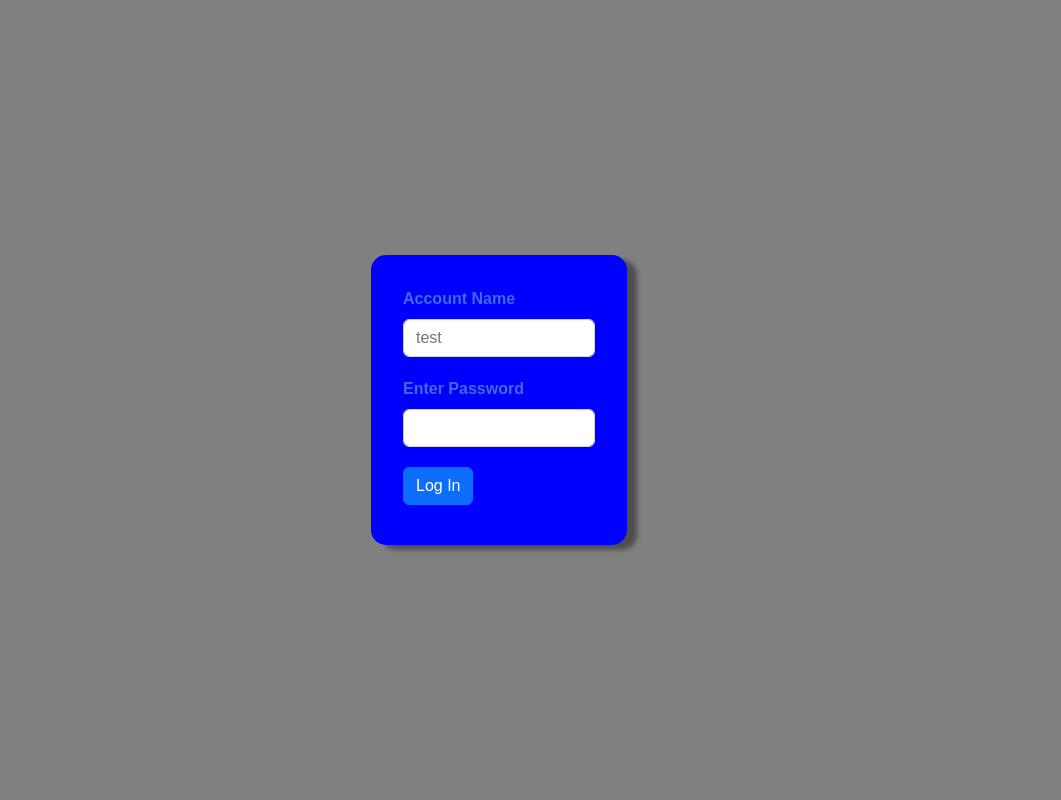
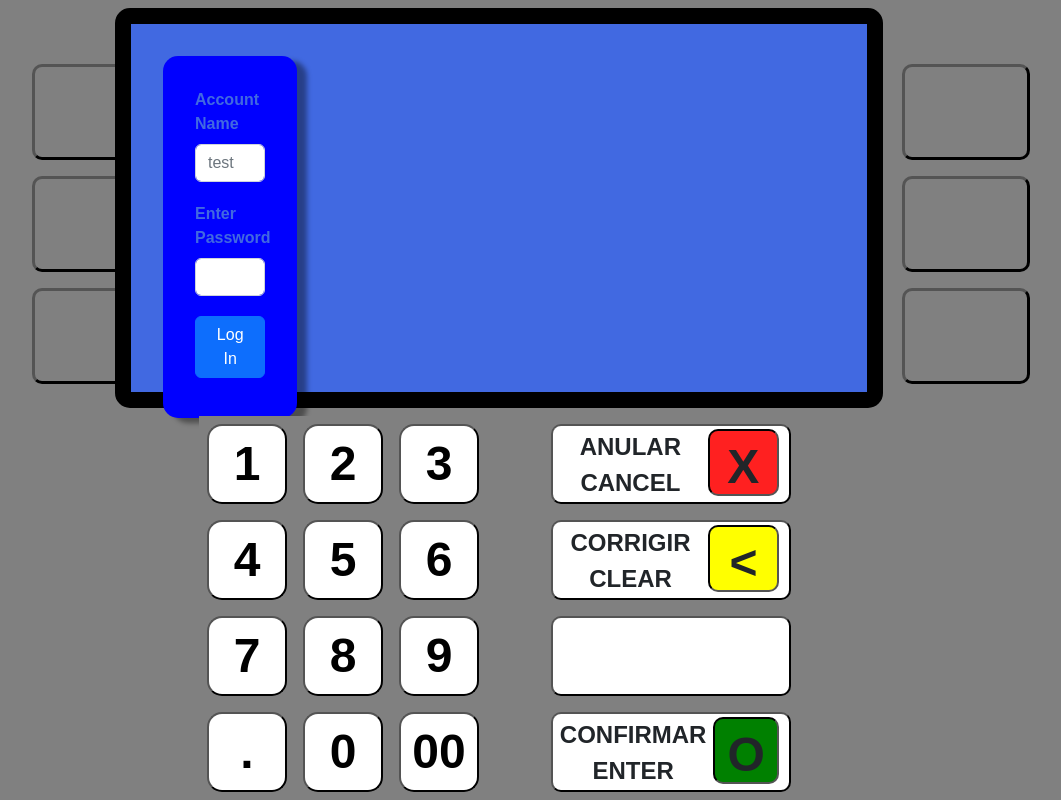
Before and after one commit to N-Amaral/atm-react, a React (Create React App) app in the folder client/: page / in a window 1280 px wide. Shown: the whole page, without its empty margins (141-1202 px from the left). Built offline with nearby package versions, Linux system fonts and the light colour scheme.

Commit message:
Added ScreenKeys Component and a few CSS changes

```diff
--- a/client/src/App.js
+++ b/client/src/App.js
@@ -5,7 +5,8 @@ import Login from "./Components/Login";
 import Menu from "./Components/Menu";
 import Operation from "./Components/Operations";
 import ErrorPage from "./Components/ErrorPage";
-import Keyboard from "./Components/UI";
+import Keyboard from "./Components/Keyboard";
+import Screenkeys from "./Components/ScreenKeys";
 
 const App = () => {
   // const [data, setData] = useState(null);
@@ -27,15 +28,18 @@ const App = () => {
     case "/operation":
       component = <Operation />;
       break;
-    case "/keyboard":
-      component = <Keyboard />;
-      break;
     default:
       component = <ErrorPage />;
       break;
   }
 
-  return <div className="App">{component}</div>;
+  return (
+    <div className="App">
+      <Screenkeys />
+      <div className="main-menu">{component}</div>
+      <Keyboard />
+    </div>
+  );
 };
 
 export default App;
--- a/client/src/Components/Menu.js
+++ b/client/src/Components/Menu.js
@@ -4,14 +4,19 @@ const Operation = (props) => {
   return (
     <>
       <li className="operation-item" id={`op${props.elementId}`}>
+        <div className="number-box">
+          <span>{props.elementId + 1}</span>
+        </div>
+        <div className="operation-box">
           <a href="/">{props.name}</a>
+        </div>
       </li>
     </>
   );
 };
 
 const Menu = () => {
-  const operations = ["Check Account Balance", "Deposits", "Withdrawls", "Payments", "Transfers", "Operation History", "Exit"];
+  const operations = ["Withdrawls", "Consults", "Transfers & Direct Debit", "Payments", "Deposits", "Exit"];
 
   useEffect(() => {
     const items = document.querySelectorAll(".operation-item");
@@ -22,7 +27,6 @@ const Menu = () => {
   }, []);
 
   return (
-    <div className="main-menu">
     <div className="operations-container">
       <ul className="operations-list">
         {operations.map((operation, i) => {
@@ -30,7 +34,6 @@ const Menu = () => {
         })}
       </ul>
     </div>
-    </div>
   );
 };
 
--- /dev/null
+++ b/client/src/Components/ScreenKeys.js
@@ -0,0 +1,42 @@
+import React from "react";
+
+const RightKeys = () => {
+  const numbers = [1, 2, 3];
+  return (
+    <div className="key-wrapper">
+      {numbers.map((number) => {
+        return (
+          <div className="screen-key">
+            <span className="screenkey-symbol"></span>
+          </div>
+        );
+      })}
+    </div>
+  );
+};
+
+const LeftKeys = () => {
+  const numbers = [1, 2, 3];
+  return (
+    <div className="key-wrapper-left">
+      {numbers.map((number) => {
+        return (
+          <div className="screen-key-left">
+            <span className="screenkey-symbol-left"></span>
+          </div>
+        );
+      })}
+    </div>
+  );
+};
+
+const Screenkeys = () => {
+  return (
+    <div className="screen-wrapper">
+      <RightKeys />
+      <LeftKeys />
+    </div>
+  );
+};
+
+export default Screenkeys;
--- a/client/src/Styles/app.css
+++ b/client/src/Styles/app.css
@@ -14,7 +14,7 @@ html {
   justify-content: center;
   align-items: center;
   height: 100vh;
-  background-color: gray;
+  background-color: grey;
 }
 
 /* Login Menu */
@@ -35,52 +35,93 @@ html {
 
 /* Main Menu */
 .main-menu {
-  background-color: blue;
-  height: 80vh;
-  width: auto;
-  display: flex;
-  padding: 5rem;
-  border-radius: 20px;
-  border-color: black;
-  border-width: 1rem;
-  border-style: solid;
+  background-color: royalblue;
+  height: 50%;
+  width: 60%;
+  display: block;
+  padding: 2rem;
+  border-radius: 15px;
+  border: 1rem solid black;
+  position: absolute;
+  top: 1%;
 }
+
+/* Operations Menu */
 .operations-container {
-  display: flex;
+  width: 100%;
+  height: auto;
 }
 
 .operations-list {
+  align-items: center;
   display: grid;
   grid-template-columns: repeat(2, 1fr);
-  column-gap: 50em;
+  column-gap: 20%;
+  padding: 0;
+  margin: 0;
 }
 
 .operations-list > li {
   list-style: none;
-  text-align: center;
-  padding: 6px 5px 6px 5px;
-  background-color: yellow;
-  height: 5rem;
+  background-color: black;
+  height: 6rem;
   border-radius: 15px;
   border: 3px outset rgba(0, 0, 0, 0.715);
   box-shadow: 10px 5px 5px rgba(0, 0, 0, 0.398);
   cursor: pointer;
+  width: 25rem;
+  display: flex;
+  margin: 0.5rem 0 0.5rem 0;
 }
 
-.operations-list > li > a {
-  font-size: 2rem;
+.operations-list > li:nth-of-type(even) {
+  flex-direction: row-reverse;
+}
+.operations-list > li:hover {
+  background-color: rgba(65, 105, 225, 0.632);
+}
+
+.operations-list > li div.number-box {
+  width: 4rem;
+  height: 4rem;
+  background-color: white;
+  border: 3px royalblue solid;
+  display: flex;
+  align-self: center;
+  margin: 1rem;
+  border-radius: 15px;
+  justify-content: center;
+}
+
+.operations-list > li div.number-box span {
+  font-size: 3rem;
+  font-weight: bold;
+  align-self: center;
+}
+
+.operations-list > li div.operation-box {
+  align-self: center;
+}
+
+.operations-list > li div.operation-box a {
+  font-size: 28px;
   font-weight: 700;
   text-decoration: none;
-  color: black;
+  color: white;
 }
-.operations-list > li:hover {
-  background-color: rgba(255, 255, 0, 0.791);
+
+/* Keyboard/Keypad */
+
+div.wrapper-keyboard {
+  position: fixed;
+  top: 50%;
+  margin-top: 1rem;
 }
-/* Keyboard/Keypad */
 
 div.keyboard {
   display: flex;
   background-color: grey;
+  position: relative;
 }
 
 div.numbers {
@@ -89,11 +130,11 @@ div.numbers {
 }
 
 div.numbers button.keypad-btn {
-  width: 100px;
-  height: 100px;
+  width: 5rem;
+  height: 5rem;
   border-radius: 15px;
-  border: 1px solid black;
-  font-size: 3em;
+  border: 2px outset black;
+  font-size: 3rem;
   font-weight: bold;
   margin: 0.5rem;
   background-color: white;
@@ -101,6 +142,7 @@ div.numbers button.keypad-btn {
 
 div.numbers button.keypad-btn:hover {
   background-color: rgba(255, 255, 255, 0.854);
+  border: inset;
 }
 
 div.actions {
@@ -108,11 +150,11 @@ div.actions {
 }
 
 div.actions div.sidepad-btn {
-  width: 300px;
-  height: 100px;
+  width: 15rem;
+  height: 5rem;
   border-radius: 10px;
-  border: 1px solid black;
-  font-size: 2em;
+  border: 2px outset black;
+  font-size: 1.5rem;
   font-weight: bold;
   text-transform: uppercase;
   margin: 0.5rem 0.5rem 0.5rem 4rem;
@@ -122,6 +164,7 @@ div.actions div.sidepad-btn {
 
 div.actions div.sidepad-btn:hover {
   background-color: rgba(255, 255, 255, 0.854);
+  border: inset;
 }
 
 div.actions div.sidepad-btn span.sidepad-content {
@@ -129,15 +172,18 @@ div.actions div.sidepad-btn span.sidepad-content {
   width: 100%;
   margin-top: 3px;
   margin-bottom: 3px;
+  cursor: pointer;
 }
 div.actions div.sidepad-btn span.sidepad-symbol {
   background-color: red;
-  font-size: 4rem;
-  display: block;
+  font-size: 3rem;
+  display: flex;
   width: 40%;
-  height: 90px;
+  height: 4.2rem;
   border-radius: 10px;
+  border: 2px inset black;
   margin-right: 10px;
+  justify-content: center;
 }
 
 div.actions div.sidepad-btn span.sidepad-symbol {
@@ -163,4 +209,48 @@ div.actions div.sidepad-btn:nth-of-type(4) span.sidepad-symbol {
 div.actions div.sidepad-btn:nth-of-type(4):hover span.sidepad-symbol {
   background-color: rgba(0, 128, 0, 0.875);
 }
+
+/* SideScren Keys */
+
+.key-wrapper,
+.key-wrapper-left {
+  position: fixed;
+  right: 0;
+  left: 11%;
+  top: 4%;
+  margin: 1rem;
+  height: auto;
+  width: fit-content;
+}
+
+.key-wrapper-left {
+  right: 0%;
+  left: 79%;
+  top: 4%;
+}
+
+.key-wrapper .screen-key,
+.key-wrapper-left .screen-key-left {
+  width: 8rem;
+  height: 6rem;
+  margin: 1rem;
+  background-color: gray;
+  border: 3px outset black;
+  border-radius: 10px;
+  cursor: pointer;
+}
+
+.key-wrapper .screen-key:hover,
+.key-wrapper-left .screen-key-left:hover {
+  background-color: rgba(128, 128, 128, 0.872);
+  border: 3px inset black;
+}
+
+/* .key-wrapper .screen-key .screenkey-symbol {
+  font-size: 4rem;
+  display: flex;
+  justify-content: end;
+  padding-right: 1rem;
+} */
+
 /* Operations Menu */
```
Also changed, not shown: client/src/Components/Keyboard.js (renamed from client/src/Components/UI.js). Lines whose indentation alone changed are shown as unchanged.
